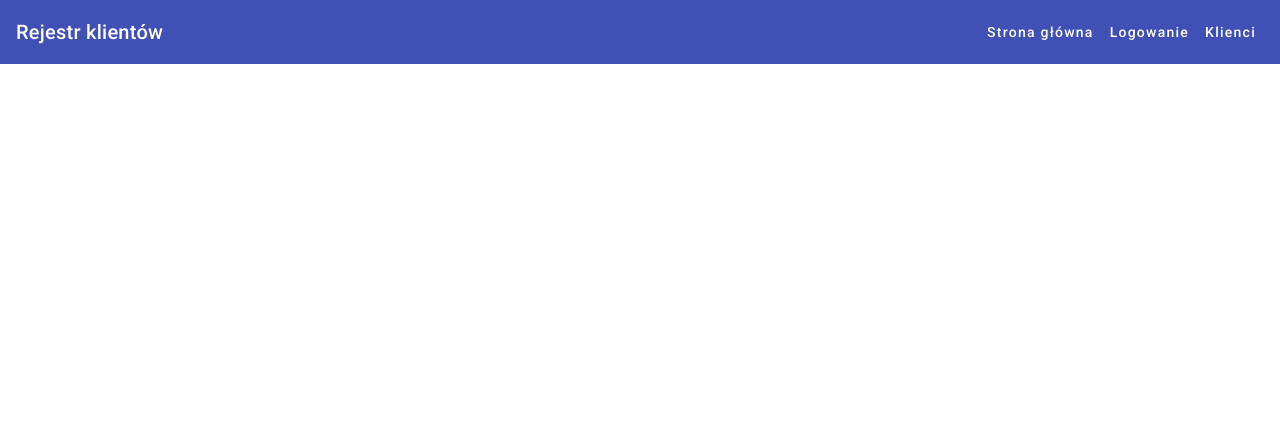
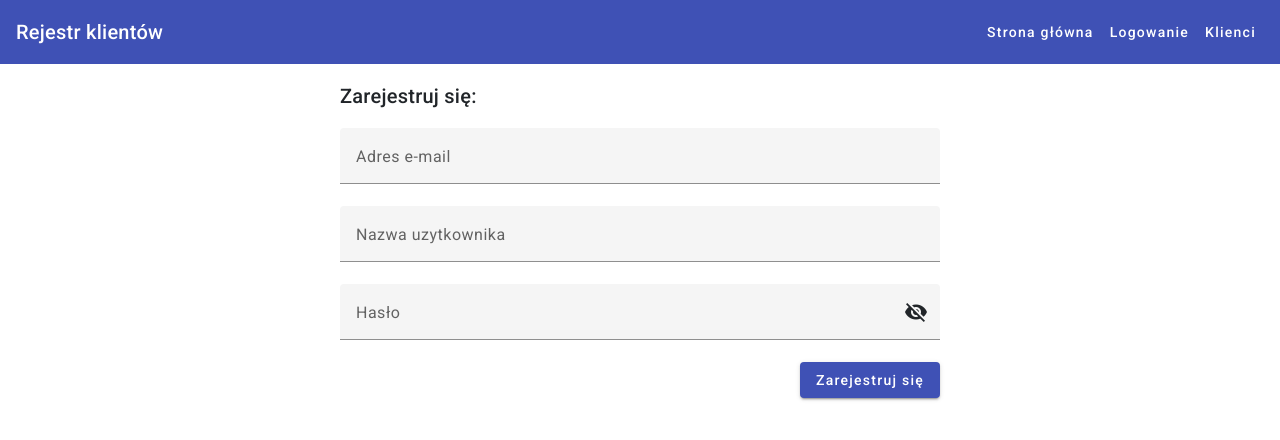
Before and after one commit to TomaszOciepa/angular-course-part-2, an Angular app: page /rejestracja in a window 1280 px wide. Before the commit this address led to /. Shown: the top 440 px of the page. Built offline with nearby package versions, Linux system fonts and the light colour scheme.

Commit message:
L153 dodanie formularza rejestracji w RegisterComponent

```diff
--- a/src/app/modules/auth/auth-routing.module.ts
+++ b/src/app/modules/auth/auth-routing.module.ts
@@ -1,8 +1,12 @@
 import { NgModule } from '@angular/core';
 import { RouterModule, Routes } from '@angular/router';
 import { LoginComponent } from './components/login/login.component';
+import { RegisterComponent } from './components/register/register.component';
 
-const routes: Routes = [{ path: 'logowanie', component: LoginComponent }];
+const routes: Routes = [
+  { path: 'logowanie', component: LoginComponent },
+  { path: 'rejestracja', component: RegisterComponent },
+];
 
 @NgModule({
   imports: [RouterModule.forChild(routes)],
--- a/src/app/modules/auth/components/register/register.component.html
+++ b/src/app/modules/auth/components/register/register.component.html
@@ -1 +1,38 @@
-<p>register works!</p>
+<div class="register-wrapper mt-3">
+  <h2>Zarejestruj się:</h2>
+  <form>
+    <div>
+      <mat-form-field>
+        <mat-label>Adres e-mail</mat-label>
+        <input matInput placeholder="test@gmail.com" />
+      </mat-form-field>
+    </div>
+    <div>
+      <mat-form-field>
+        <mat-label>Nazwa uzytkownika</mat-label>
+        <input matInput />
+      </mat-form-field>
+    </div>
+    <div>
+      <mat-form-field>
+        <mat-label>Hasło</mat-label>
+        <input matInput [type]="hide ? 'password' : 'text'" />
+        <button
+          mat-icon-button
+          matSuffix
+          (click)="hide = !hide"
+          [attr.aria-label]="'Hide password'"
+          [attr.aria-pressed]="hide"
+        >
+          <mat-icon>{{ hide ? 'visibility_off' : 'visibility' }}</mat-icon>
+        </button>
+      </mat-form-field>
+    </div>
+    <div class="d-flex justify-content-end">
+      <button mat-raised-button color="primary" type="submit">
+        Zarejestruj się
+      </button>
+    </div>
+    <!-- <app-alert *ngIf="errorMessage" [text]="errorMessage"></app-alert> -->
+  </form>
+</div>
--- a/src/app/modules/auth/components/register/register.component.scss
+++ b/src/app/modules/auth/components/register/register.component.scss
@@ -0,0 +1,4 @@
+.register-wrapper {
+  max-width: 600px;
+  margin: 0 auto;
+}
--- a/src/app/modules/auth/components/register/register.component.ts
+++ b/src/app/modules/auth/components/register/register.component.ts
@@ -3,8 +3,8 @@ import { Component } from '@angular/core';
 @Component({
   selector: 'app-register',
   templateUrl: './register.component.html',
-  styleUrls: ['./register.component.scss']
+  styleUrls: ['./register.component.scss'],
 })
 export class RegisterComponent {
-
+  hide = true;
 }
```
